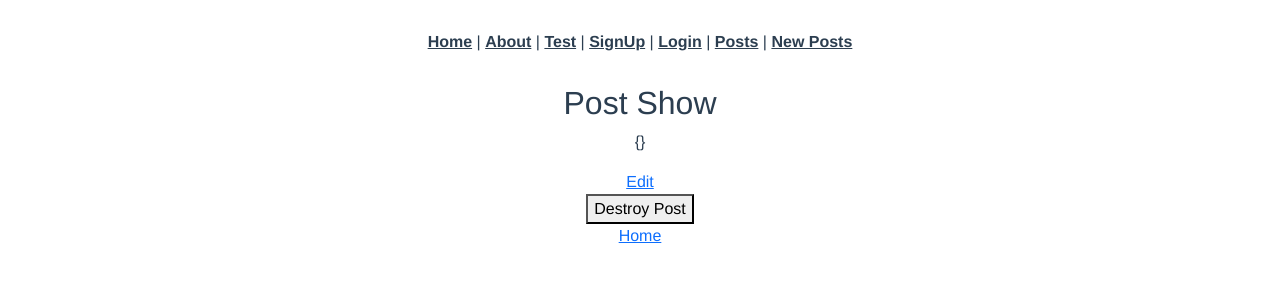
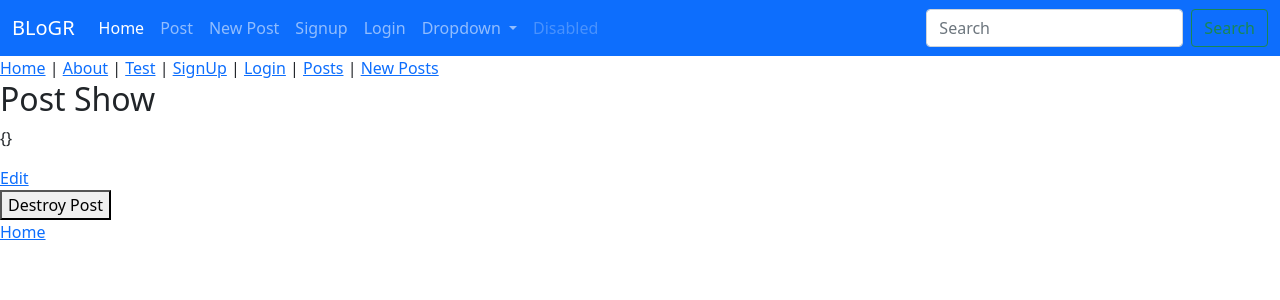
Before and after one commit to erwinreyzon/blog-frontend, a Vue app: page /posts/1 in a window 1280 px wide. Shown: the top 300 px of the page. Built offline with nearby package versions, Linux system fonts and the light colour scheme; no server answers.

Commit message:
adds bootstrap navbar in App.vue

```diff
--- a/src/App.vue
+++ b/src/App.vue
@@ -1,4 +1,64 @@
 <template>
+  <nav class="navbar navbar-expand-lg navbar-dark bg-primary">
+    <div class="container-fluid">
+      <a class="navbar-brand" href="/">BLoGR</a>
+      <button
+        class="navbar-toggler"
+        type="button"
+        data-bs-toggle="collapse"
+        data-bs-target="#navbarSupportedContent"
+        aria-controls="navbarSupportedContent"
+        aria-expanded="false"
+        aria-label="Toggle navigation"
+      >
+        <span class="navbar-toggler-icon"></span>
+      </button>
+      <div class="collapse navbar-collapse" id="navbarSupportedContent">
+        <ul class="navbar-nav me-auto mb-2 mb-lg-0">
+          <li class="nav-item">
+            <a class="nav-link active" aria-current="page" href="/">Home</a>
+          </li>
+          <li class="nav-item">
+            <a class="nav-link" href="/posts">Post</a>
+          </li>
+          <li class="nav-item">
+            <a class="nav-link" href="/new">New Post</a>
+          </li>
+          <li class="nav-item">
+            <a class="nav-link" href="/signup">Signup</a>
+          </li>
+          <li class="nav-item">
+            <a class="nav-link" href="/login">Login</a>
+          </li>
+          <li class="nav-item dropdown">
+            <a
+              class="nav-link dropdown-toggle"
+              href="#"
+              id="navbarDropdown"
+              role="button"
+              data-bs-toggle="dropdown"
+              aria-expanded="false"
+            >
+              Dropdown
+            </a>
+            <ul class="dropdown-menu" aria-labelledby="navbarDropdown">
+              <li><a class="dropdown-item" href="#">Action</a></li>
+              <li><a class="dropdown-item" href="#">Another action</a></li>
+              <li><hr class="dropdown-divider" /></li>
+              <li><a class="dropdown-item" href="#">Something else here</a></li>
+            </ul>
+          </li>
+          <li class="nav-item">
+            <a class="nav-link disabled">Disabled</a>
+          </li>
+        </ul>
+        <form class="d-flex">
+          <input class="form-control me-2" type="search" placeholder="Search" aria-label="Search" />
+          <button class="btn btn-outline-success" type="submit">Search</button>
+        </form>
+      </div>
+    </div>
+  </nav>
   <nav>
     <router-link to="/">Home</router-link>
     |
@@ -17,25 +77,4 @@
   <router-view />
 </template>
 
-<style>
-#app {
-  font-family: Avenir, Helvetica, Arial, sans-serif;
-  -webkit-font-smoothing: antialiased;
-  -moz-osx-font-smoothing: grayscale;
-  text-align: center;
-  color: #2c3e50;
-}
-
-nav {
-  padding: 30px;
-}
-
-nav a {
-  font-weight: bold;
-  color: #2c3e50;
-}
-
-nav a.router-link-exact-active {
-  color: #42b983;
-}
-</style>
+<style></style>
```
